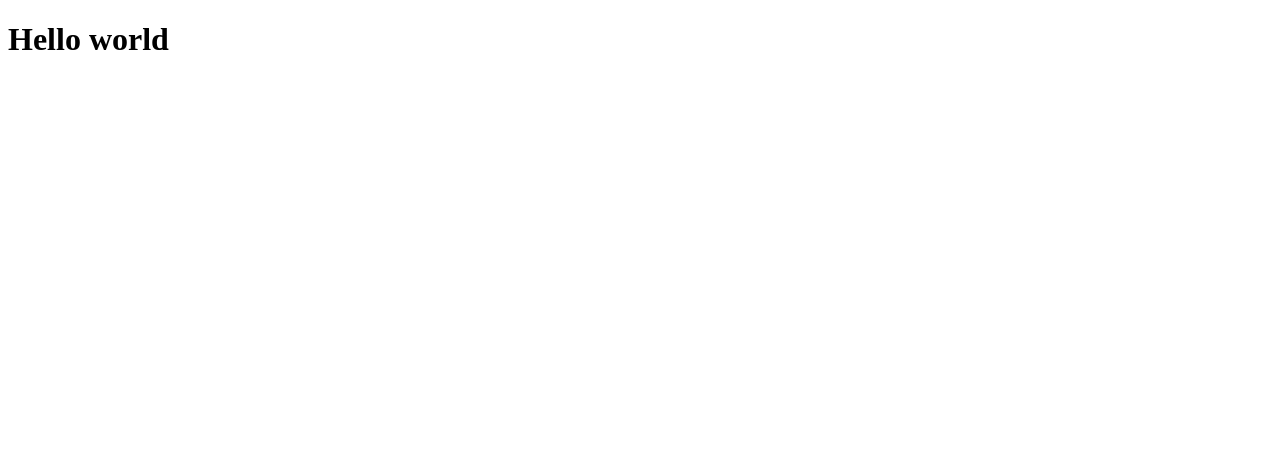
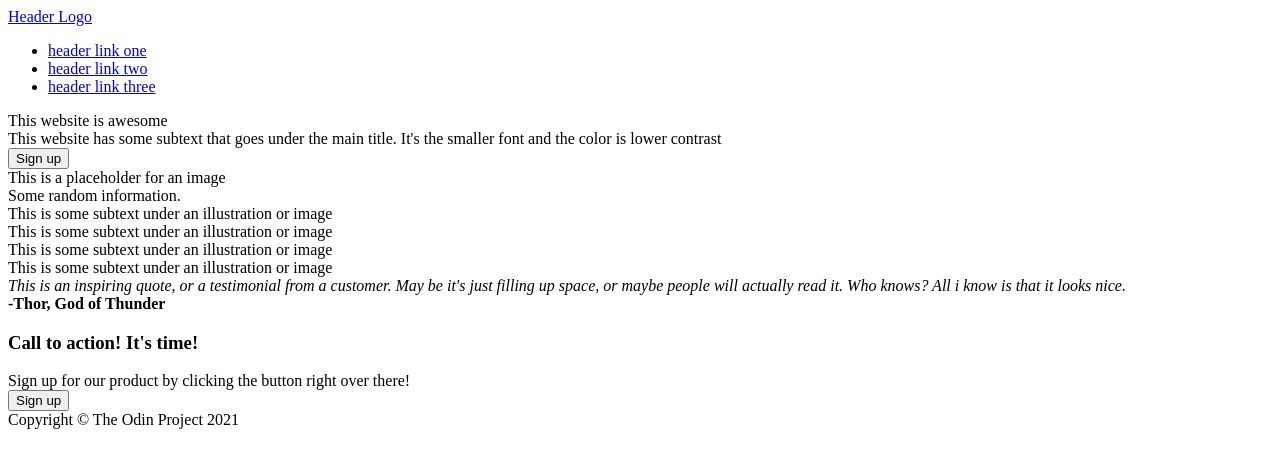
Before and after one commit to truongdodan/LandingPageProject, a plain HTML site: page index.html in a window 1280 px wide. Drawn offline with Linux system fonts and the light colour scheme.

Commit message:
Add all the raw html (without css) contents

```diff
--- a/index.html
+++ b/index.html
@@ -2,10 +2,73 @@
 <html lang="en">
 <head>
     <meta charset="UTF-8">
+    <meta name="viewport" content="width=device-width, initial-scale=1.0">
     <title>Landing Page</title>
-        <link rel="stylesheet" href="style.css">
+    <link rel="stylesheet" href="./style.css">
 </head>
 <body>
-        <h1>Hello world</h1>
+    <div class="headerbackground">
+        <div class="header">
+            <div class="logo"><a href="#">Header Logo</a></div>
+            <ul class="link">
+                <li><a href="#">header link one</a></li>
+                <li><a href="#">header link two</a></li>
+                <li><a href="#">header link three</a></li>
+            </ul>
+        </div>
+    </div>
+    <div class="content">
+        <div class="herobackground">
+            <div class="hero">
+                <div class="herocontent">
+                    <div class="maintext">This website is awesome</div>
+                    <div class="subtext">This website has some subtext that goes under the main title. It's the smaller font and the color is lower contrast</div>
+                    <button class="signupbutton">Sign up</button>
+                </div>
+                <div class="imageplaceholder">This is a placeholder for an image</div>
+            </div>
+        </div>
+        <div class="randominforbackground">
+            <div class="randominformation">
+                <div class="raninforheadertext">Some random information.</div>
+                <div class="raninforcontent">
+                    <div class="raninforcontainer">
+                        <div class="illustration"></div>
+                        <div class="subtext">This is some subtext under an illustration or image</div>
+                    </div>
+                    <div class="raninforcontainer">
+                        <div class="illustration"></div>
+                        <div class="subtext">This is some subtext under an illustration or image</div>
+                    </div>
+                    <div class="raninforcontainer">
+                        <div class="illustration"></div>
+                        <div class="subtext">This is some subtext under an illustration or image</div>
+                    </div>
+                    <div class="raninforcontainer">
+                        <div class="illustration"></div>
+                        <div class="subtext">This is some subtext under an illustration or image</div>
+                    </div>
+                </div>
+            </div>
+        </div>
+        <div class="quotebackground">
+            <div class="quote">
+                <div><em>This is an inspiring quote, or a testimonial from a customer. May be it's just filling up space, or maybe people will actually read it. Who knows? All i know is that it looks nice.</em></div>
+                <div class="quoteauthor"><strong>-Thor, God of Thunder</strong></div>
+            </div>
+        </div>
+        <div class="ctabackground">
+            <div class="calltoaction">
+                <h3>Call to action! It's time!</h3>
+                <div class="subtext">Sign up for our product by clicking the button right over there!</div>
+                <button class="signupbutton">Sign up</button>
+            </div>
+        </div>
+    </div>
+    <div class="footerbackground">
+        <div class="footer">
+            Copyright © The Odin Project 2021
+        </div>
+    </div>
 </body>
 </html>
```
Lines whose indentation alone changed are shown as unchanged.
